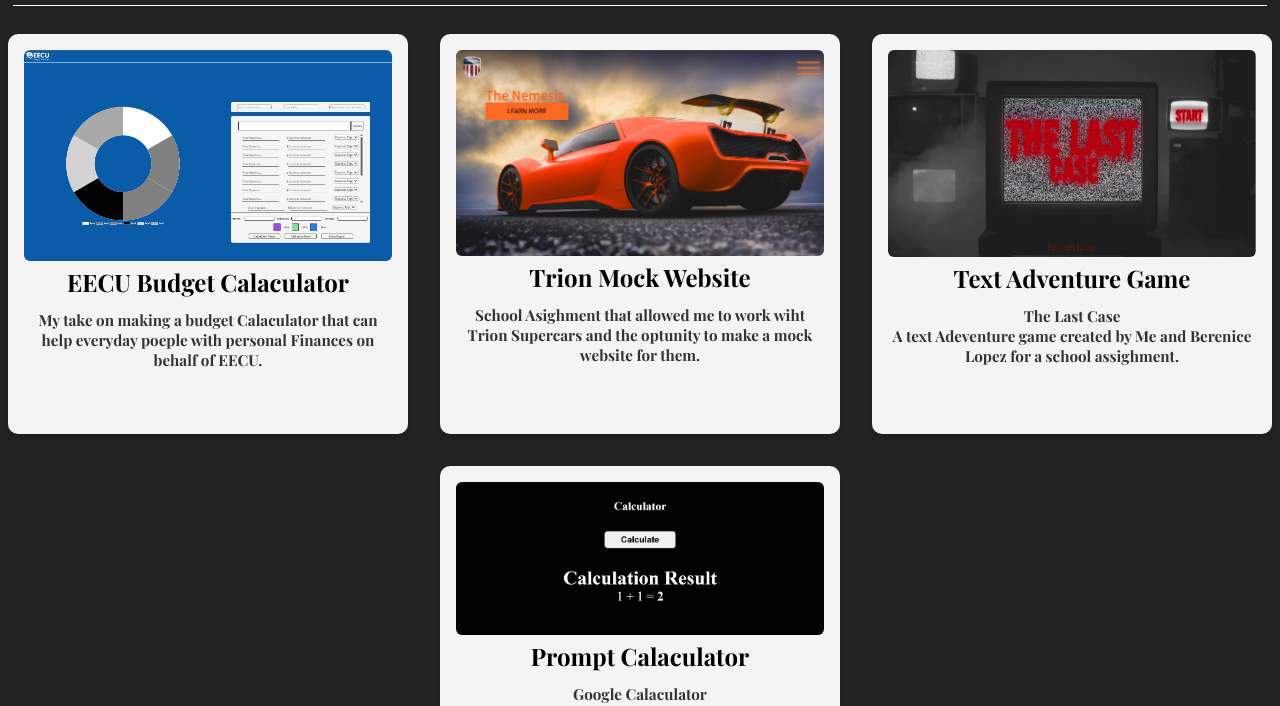
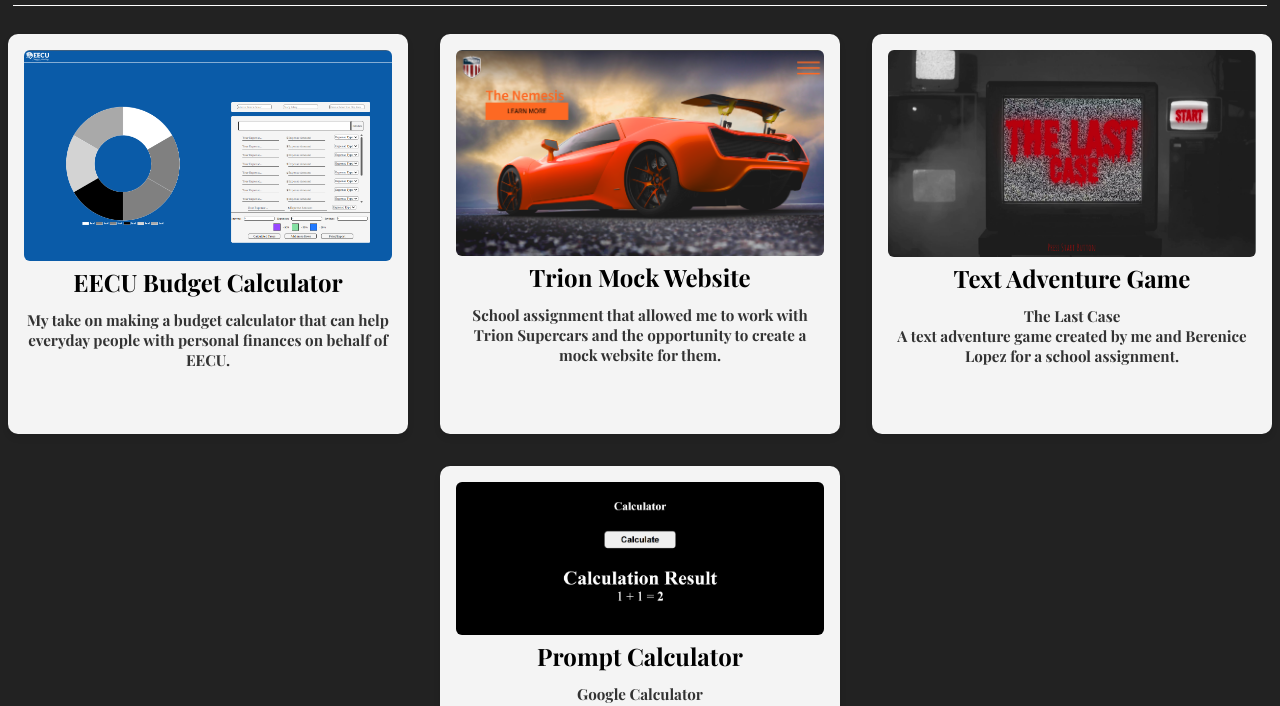
Before and after one commit to CartWebApp/portfolio-website-ChristopheV8, a plain HTML site: page projects.html in a window 1280 px wide. Shown: the part 94-800 px from the top of the page. Drawn offline with nearby package versions, Linux system fonts and the light colour scheme.

Commit message:
nhahahahaha

```diff
--- a/projects.html
+++ b/projects.html
@@ -18,7 +18,7 @@
   <header>
     <Nav id="nav-home" >
       <a href="index.html">
-        <img id="cv-logo" src="images/cv-logo.png">
+        <img id="cv-logo" src="images/cv-logo.png" alt="CV Logo">
       </a>
     <div class="logo">Cristopher Villegas</div>
     </Nav>
@@ -33,24 +33,35 @@
 
   <section class="card-container">
     <div class="card">
+      <a href="https://piechartdontwork.netlify.app" target="_blank">
         <img src="images/budget.png" alt="Project 1">
-    <h1>EECU Budget Calaculator</h1>
-    <p>My take on making a budget Calaculator that can help everyday poeple with personal Finances on behalf of EECU.</p>
+        <h1>EECU Budget Calculator</h1>
+        <p>My take on making a budget calculator that can help everyday people with personal finances on behalf of EECU.</p>
+      </a>
     </div>
+
     <div class="card">
+      <a href="https://cars-cart.netlify.app" target="_blank">
         <img src="images/trion-page.png" alt="Project 2">
         <h1>Trion Mock Website</h1>
-    <p>School Asighment that allowed me to work wiht Trion Supercars and the optunity to make a mock website for them.</p>
+        <p>School assignment that allowed me to work with Trion Supercars and the opportunity to create a mock website for them.</p>
+      </a>
     </div>
+
     <div class="card">
+      <a href="https://thelastcase.netlify.app" target="_blank">
         <img src="images/lastcase.png" alt="Project 3">
         <h1>Text Adventure Game</h1>
-    <p>The Last Case <br>A text Adeventure game created by Me and Berenice Lopez for a school assighment.</p>
+        <p>The Last Case <br>A text adventure game created by me and Berenice Lopez for a school assignment.</p>
+      </a>
     </div>
+
     <div class="card">
+      <a href="https://cristophercalc.netlify.app" target="_blank">
         <img src="images/calc.png" alt="Project 4">
-    <h1>Prompt Calaculator</h1>
-    <p>Google Calaculator <br>A Calaculator that uses googles prompts to do simple math such as Addition, Multiplaction, Divsion, and Subtraction</p>
+        <h1>Prompt Calculator</h1>
+        <p>Google Calculator <br>A calculator that uses Google's prompts to do simple math such as addition, multiplication, division, and subtraction.</p>
+      </a>
     </div>
   </section>
 
--- a/style.css
+++ b/style.css
@@ -306,6 +306,11 @@
   transition: transform 0.3s ease;
 }
 
+.card a {
+    text-decoration: none;
+    color: inherit;
+}
+
 .card:hover {
   transform: translateY(-5px);
 }
```
Lines whose indentation alone changed are shown as unchanged.
